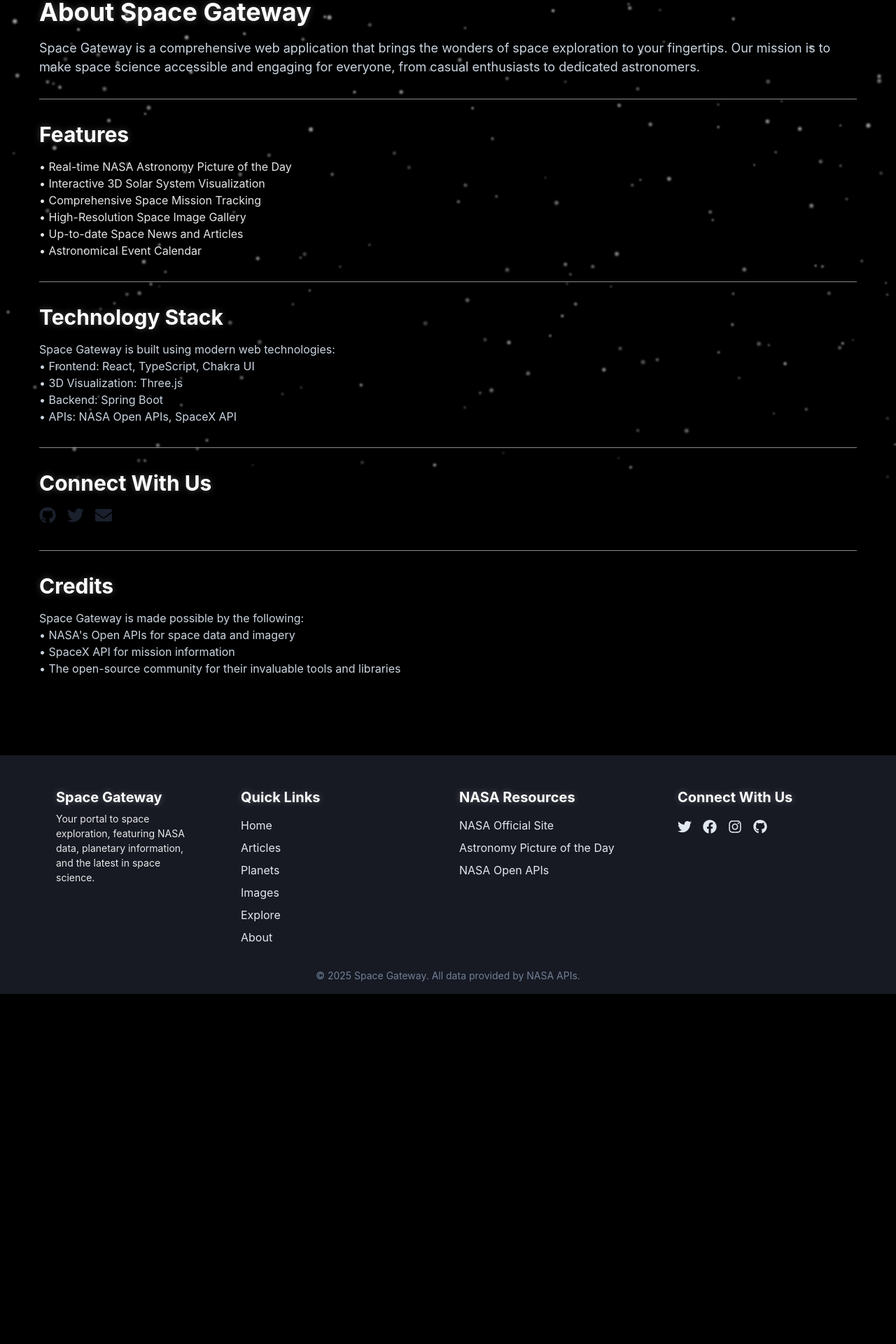
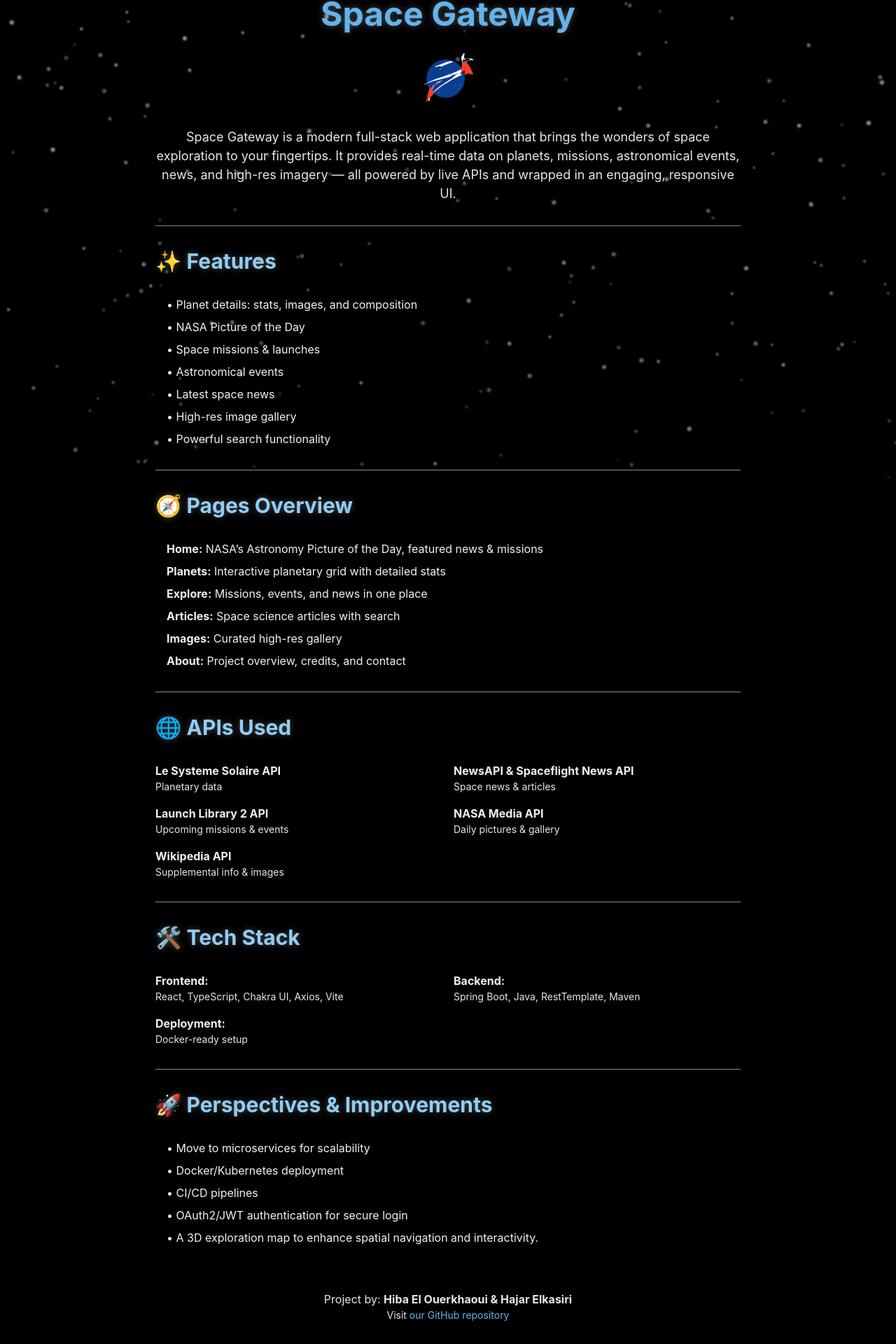
Before and after one commit to hajarek24/development-platform-astro-duo, a React (Vite) app in the folder frontend/: page /about in a window 1280 px wide. Shown: the part 117-2037 px from the top of the page at 70% size. Before the commit the page ends 1537 px from the top, so only its background shows below. Built offline with nearby package versions, Linux system fonts and the light colour scheme.

Commit message:
Updated about page and the footer to include all the api resources that we used

```diff
--- a/frontend/src/components/Footer.tsx
+++ b/frontend/src/components/Footer.tsx
@@ -20,10 +20,15 @@ const Footer = () => (
         <Link href="/about">About</Link>
       </VStack>
       <VStack align="start" spacing={2}>
-        <Heading as="h3" size="md" mb={2} color="white">NASA Resources</Heading>
+        <Heading as="h3" size="md" mb={2} color="white">API Resources</Heading>
         <Link href="https://www.nasa.gov/" isExternal>NASA Official Site</Link>
         <Link href="https://apod.nasa.gov/apod/astropix.html" isExternal>Astronomy Picture of the Day</Link>
         <Link href="https://api.nasa.gov/" isExternal>NASA Open APIs</Link>
+        <Link href="https://api.le-systeme-solaire.net/" isExternal>Le Systeme Solaire API</Link>
+        <Link href="https://spaceflightnewsapi.net/" isExternal>Spaceflight News API</Link>
+        <Link href="https://newsapi.org/" isExternal>NewsAPI</Link>
+        <Link href="https://thespacedevs.com/llapi" isExternal>Launch Library 2 API (The Space Devs)</Link>
+        <Link href="https://www.mediawiki.org/wiki/API:Main_page" isExternal>Wikipedia API</Link>
       </VStack>
       <VStack align="start" spacing={2} pr={12}>
         <Heading as="h3" size="md" mb={2} color="white">Connect With Us</Heading>
@@ -31,12 +36,12 @@ const Footer = () => (
           <Link href="#" aria-label="Twitter"><Icon as={FaTwitter} boxSize={5} /></Link>
           <Link href="#" aria-label="Facebook"><Icon as={FaFacebook} boxSize={5} /></Link>
           <Link href="#" aria-label="Instagram"><Icon as={FaInstagram} boxSize={5} /></Link>
-          <Link href="#" aria-label="GitHub"><Icon as={FaGithub} boxSize={5} /></Link>
+          <Link href="https://github.com/m-elhamlaoui/development-platform-astro-duo.git" aria-label="GitHub"><Icon as={FaGithub} boxSize={5} /></Link>
         </HStack>
       </VStack>
     </SimpleGrid>
     <Text textAlign="center" fontSize="sm" color="gray.500">
-      © 2025 Space Gateway. All data provided by NASA APIs.
+      © 2025 Space Gateway. All data provided by NASA and other APIs.
     </Text>
   </Box>
 );
--- a/frontend/src/pages/About.tsx
+++ b/frontend/src/pages/About.tsx
@@ -1,125 +1,112 @@
-import {
-  Box,
-  Container,
-  Heading,
-  Text,
-  VStack,
-  HStack,
-  Icon,
-  Link,
-  useColorModeValue,
-  Divider,
-} from '@chakra-ui/react'
-import { FaGithub, FaTwitter, FaEnvelope } from 'react-icons/fa'
+import { Box, Heading, Text, VStack, List, ListItem, Divider, Link, Image, SimpleGrid, Code } from '@chakra-ui/react'
+import logo from '../assets/logo.svg'
 
-const About = () => {
-  const bgColor = useColorModeValue('gray.800', 'gray.900')
-  const textColor = useColorModeValue('gray.300', 'gray.400')
+const About = () => (
+  <Box maxW="900px" mx="auto" p={8}>
+    <VStack spacing={8} align="stretch">
+      <Heading as="h1" size="2xl" color="blue.300" textAlign="center">
+        Space Gateway
+      </Heading>
+      <Box display="flex" justifyContent="center" alignItems="center">
+        <Image src={logo} alt="Space Gateway Logo" boxSize="74px" />
+      </Box>
+      <Text fontSize="lg" color="gray.200" textAlign="center">
+        Space Gateway is a modern full-stack web application that brings the wonders of space exploration to your fingertips. It provides real-time data on planets, missions, astronomical events, news, and high-res imagery — all powered by live APIs and wrapped in an engaging, responsive UI.
+      </Text>
+      <Divider />
 
-  return (
-    <Container maxW="1200px" py={8}>
-      <VStack spacing={8} align="stretch">
-        <Box>
-          <Heading mb={4}>About Space Gateway</Heading>
-          <Text fontSize="lg" color={textColor}>
-            Space Gateway is a comprehensive web application that brings the wonders
-            of space exploration to your fingertips. Our mission is to make space
-            science accessible and engaging for everyone, from casual enthusiasts
-            to dedicated astronomers.
-          </Text>
-        </Box>
+      <Heading as="h2" size="lg" color="blue.200">✨ Features</Heading>
+      <List spacing={2} color="gray.100" pl={4}>
+        <ListItem>• Planet details: stats, images, and composition</ListItem>
+        <ListItem>• NASA Picture of the Day</ListItem>
+        <ListItem>• Space missions & launches</ListItem>
+        <ListItem>• Astronomical events</ListItem>
+        <ListItem>• Latest space news</ListItem>
+        <ListItem>• High-res image gallery</ListItem>
+        <ListItem>• Powerful search functionality</ListItem>
+      </List>
 
       <Divider />
 
-        <Box>
-          <Heading size="lg" mb={4}>
-            Features
-          </Heading>
-          <VStack align="start" spacing={4}>
-            <Text>
-              • Real-time NASA Astronomy Picture of the Day
-              <br />
-              • Interactive 3D Solar System Visualization
-              <br />
-              • Comprehensive Space Mission Tracking
-              <br />
-              • High-Resolution Space Image Gallery
-              <br />
-              • Up-to-date Space News and Articles
-              <br />
-              • Astronomical Event Calendar
-            </Text>
-          </VStack>
-        </Box>
+      <Heading as="h2" size="lg" color="blue.200">🧭 Pages Overview</Heading>
+      <List spacing={2} color="gray.100" pl={4}>
+        <ListItem><b>Home:</b> NASA’s Astronomy Picture of the Day, featured news & missions</ListItem>
+        <ListItem><b>Planets:</b> Interactive planetary grid with detailed stats</ListItem>
+        <ListItem><b>Explore:</b> Missions, events, and news in one place</ListItem>
+        <ListItem><b>Articles:</b> Space science articles with search</ListItem>
+        <ListItem><b>Images:</b> Curated high-res gallery</ListItem>
+        <ListItem><b>About:</b> Project overview, credits, and contact</ListItem>
+      </List>
 
       <Divider />
 
+      <Heading as="h2" size="lg" color="blue.200">🌐 APIs Used</Heading>
+      <SimpleGrid columns={[1, 2]} spacing={4} color="gray.100">
         <Box>
-          <Heading size="lg" mb={4}>
-            Technology Stack
-          </Heading>
-          <Text color={textColor}>
-            Space Gateway is built using modern web technologies:
-            <br />
-            • Frontend: React, TypeScript, Chakra UI
-            <br />
-            • 3D Visualization: Three.js
-            <br />
-            • Backend: Spring Boot
-            <br />
-            • APIs: NASA Open APIs, SpaceX API
-          </Text>
+          <b>Le Systeme Solaire API</b>
+          <Text fontSize="sm">Planetary data</Text>
         </Box>
+        <Box>
+          <b>NewsAPI & Spaceflight News API</b>
+          <Text fontSize="sm">Space news & articles</Text>
+        </Box>
+        <Box>
+          <b>Launch Library 2 API</b>
+          <Text fontSize="sm">Upcoming missions & events</Text>
+        </Box>
+        <Box>
+          <b>NASA Media API</b>
+          <Text fontSize="sm">Daily pictures & gallery</Text>
+        </Box>
+        <Box>
+          <b>Wikipedia API</b>
+          <Text fontSize="sm">Supplemental info & images</Text>
+        </Box>
+      </SimpleGrid>
 
       <Divider />
 
+      <Heading as="h2" size="lg" color="blue.200">🛠️ Tech Stack</Heading>
+      <SimpleGrid columns={[1, 2]} spacing={4} color="gray.100">
         <Box>
-          <Heading size="lg" mb={4}>
-            Connect With Us
-          </Heading>
-          <HStack spacing={4}>
-            <Link
-              href="https://github.com/yourusername/space-gateway"
-              isExternal
-              _hover={{ color: 'blue.400' }}
-            >
-              <Icon as={FaGithub} boxSize={6} />
-            </Link>
-            <Link
-              href="https://twitter.com/spacegateway"
-              isExternal
-              _hover={{ color: 'blue.400' }}
-            >
-              <Icon as={FaTwitter} boxSize={6} />
-            </Link>
-            <Link
-              href="mailto:contact@spacegateway.com"
-              _hover={{ color: 'blue.400' }}
-            >
-              <Icon as={FaEnvelope} boxSize={6} />
-            </Link>
-          </HStack>
+          <b>Frontend:</b>
+          <Text fontSize="sm">React, TypeScript, Chakra UI, Axios, Vite</Text>
         </Box>
+        <Box>
+          <b>Backend:</b>
+          <Text fontSize="sm">Spring Boot, Java, RestTemplate, Maven</Text>
+        </Box>
+        <Box>
+          <b>Deployment:</b>
+          <Text fontSize="sm">Docker-ready setup</Text>
+        </Box>
+      </SimpleGrid>
 
       <Divider />
 
-        <Box>
-          <Heading size="lg" mb={4}>
-            Credits
-          </Heading>
-          <Text color={textColor}>
-            Space Gateway is made possible by the following:
-            <br />
-            • NASA's Open APIs for space data and imagery
-            <br />
-            • SpaceX API for mission information
-            <br />
-            • The open-source community for their invaluable tools and libraries
+
+      <Heading as="h2" size="lg" color="blue.200">🚀 Perspectives & Improvements</Heading>
+      <List spacing={2} color="gray.100" pl={4}>
+        <ListItem>• Move to microservices for scalability</ListItem>
+        <ListItem>• Docker/Kubernetes deployment</ListItem>
+        <ListItem>• CI/CD pipelines</ListItem>
+        <ListItem>• OAuth2/JWT authentication for secure login</ListItem>
+        <ListItem>• A 3D exploration map to enhance spatial navigation and interactivity.</ListItem>
+      </List>
+
+      <Box textAlign="center" mt={8} color="gray.400">
+        <Text fontSize="md">
+          Project by: <b>Hiba El Ouerkhaoui & Hajar Elkasiri</b>
+        </Text>
+        <Text fontSize="sm">
+          Visit{' '}
+          <Link href="https://github.com/m-elhamlaoui/development-platform-astro-duo" color="blue.300" isExternal>
+            our GitHub repository
+          </Link>
         </Text>
       </Box>
     </VStack>
-    </Container>
+  </Box>
 )
-}
 
 export default About
```
Lines whose indentation alone changed are shown as unchanged.
